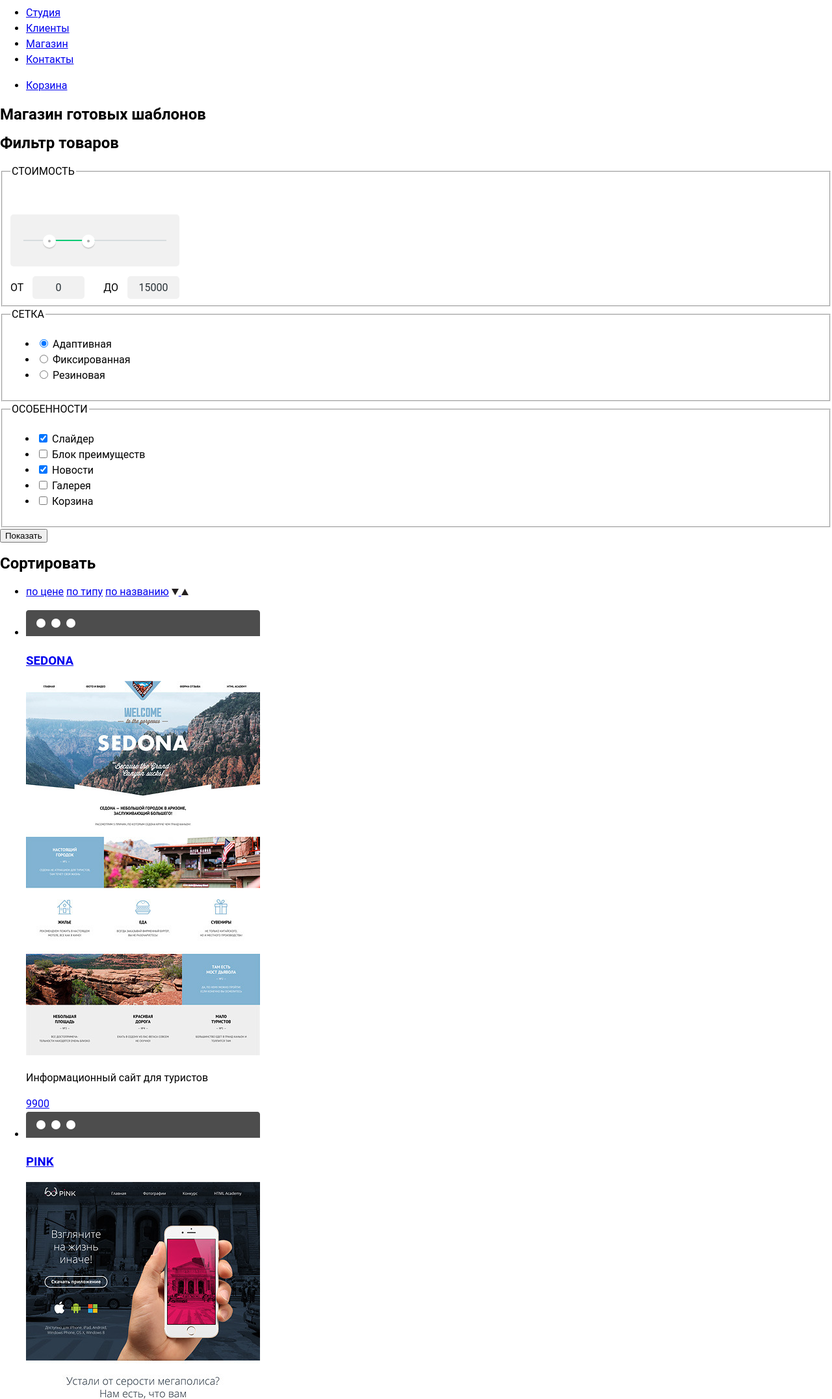
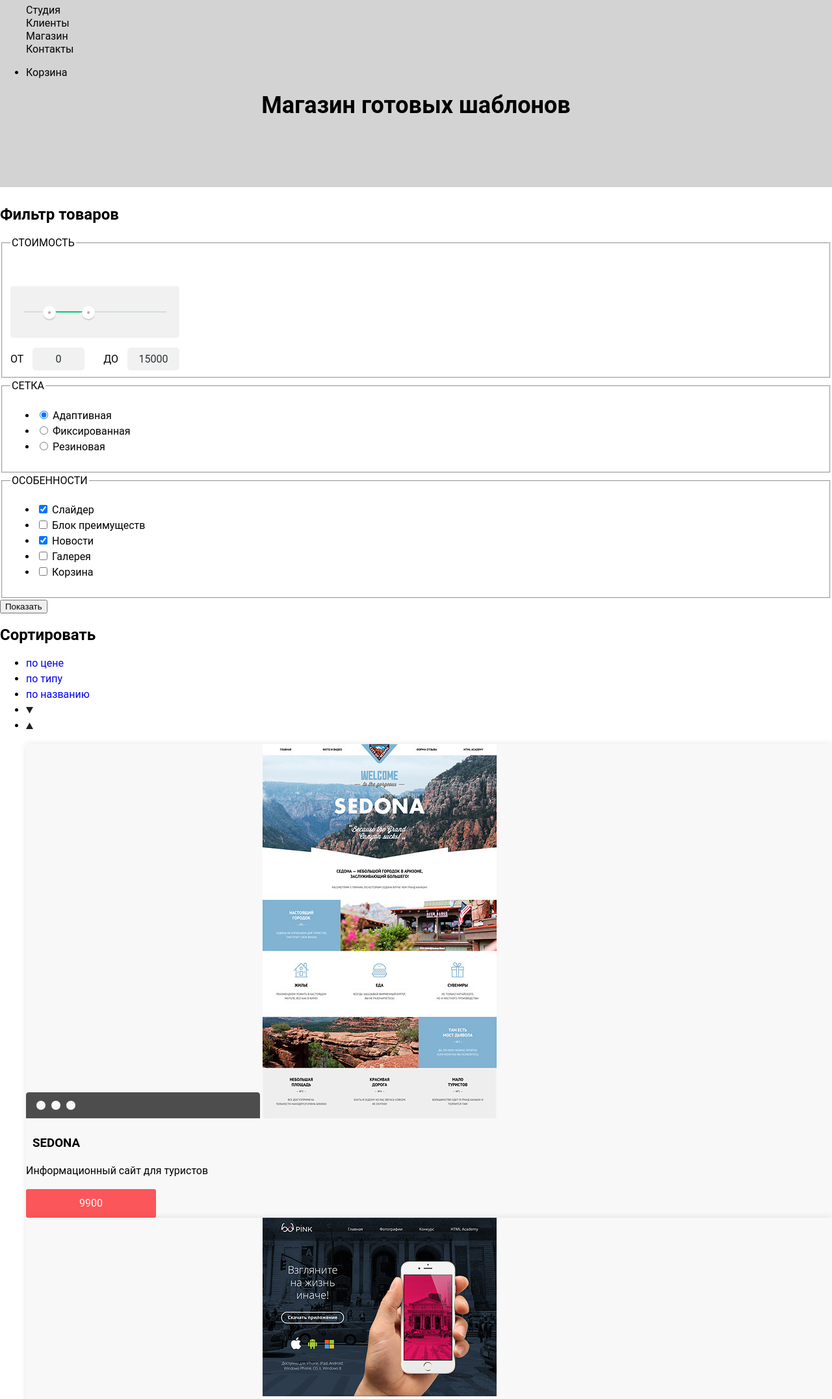
Before and after one commit to kittine2015/125102-nerds, a plain HTML site: page catalog.html in a window 1280 px wide. Shown: the part 80-2233 px from the top of the page at 65% size. Drawn offline with Linux system fonts and the light colour scheme.

Commit message:
10.09 добавления в код

```diff
--- a/catalog.html
+++ b/catalog.html
@@ -10,8 +10,7 @@
     <header class="main-header">
       <nav class="main-navigation">
           <a class="main-header-logo">
-              <img src="img/nerds-logo.svg" width="160" height="65" alt="Логотип
-                «Nerds»">
+           <img src="img/nerds-logo.svg" width="160" height="65" alt="Логотип «Nerds»">
           </a>
         <ul class="site-navigation">
           <li><a href="studia.html">Студия</a></li>
@@ -46,8 +45,6 @@
               <label class="max-price">до <input name="max-price" type="text" value="15000"></label>
             </div>
           </div>
-   <!-- <label>
-      <input type="range" name="radio">    </label>-->
           </fieldset>
           <fieldset>
             <legend>СЕТКА</legend>
@@ -91,93 +88,85 @@
                 </li>
               </ul>
             </fieldset>
-            <button type="submit" class="filter-button">
-              Показать
-            </button>
+            <button type="submit" class="filter-button">Показать</button>
         </form>
-       <!-- Здесь будет фильтр товаров demo -->
       </section>
       <section class="catalog">
         <div class="sort">
           <h2 class="sort-title">Сортировать</h2>
           <ul class="sort-list">
-            <li class="sort-item">
-              <a href="#">по цене</a>
-               <a href="#">по типу</a>
-                <a href="#">по названию</a>
-              <a href="#">
-                <img src="img/icon-down-dir.svg" width="11" height="10" alt="icon-down">
-              </a>
-              <a href="#">
-                <img src="img/icon-up-dir.svg" width="11" height="10" alt="icon-up">
-              </a>
-            </li>
+            <li><a href="#">по цене</a></li>
+            <li><a href="#">по типу</a></li>
+            <li><a href="#">по названию</a></li>
+            <li><a href="#"><img src="img/icon-down-dir.svg" width="11" height="10" alt="icon-down"></a></li>
+            <li><a href="#"><img src="img/icon-up-dir.svg" width="11" height="10" alt="icon-up"></a></li>
           </ul>
           <!--сортировка каталога-->
         </div>
         <ul class="product-list">
           <li class="product-item">
             <img class="products-header" src="img/browser.svg" alt="" width="360" height="40">
+            <img class="products-img" src="img/img-sedona.jpeg" width="360" height="576" alt="SEDONA">
             <div class="product-info">
               <a href="#">
                 <h3 class="product-title">SEDONA</h3>
               </a>
-              <img class="products-img" src="img/img-sedona.jpeg" width="360" height="576" alt="SEDONA">
               <p class="product-desc">Информационный сайт для туристов</p>
-              <a href="#">9900</a>
+
             </div>
+            <a class="product-title-button" href="#">9900</a>
           </li>
           <li class="product-item">
             <img class="products-header" src="img/browser.svg" alt="icon-browser" width="360" height="40">
+            <img class="products-img" src="img/img-pink.jpeg" width="360" height="576" alt="PINK">
             <div class="product-info">
               <a href="#">
                 <h3 class="product-title">PINK</h3>
               </a>
-              <img class="products-img" src="img/img-pink.jpeg" width="360" height="576" alt="PINK">
               <p class="product-desc"></p>
               <a href="#"></a>
             </div>
           </li>
           <li class="product-item">
             <img class="products-header" src="img/browser.svg" alt="icon-browser" width="360" height="40">
+            <img class="products-img" src="img/img-barbershop.jpeg" width="360" height="576" alt="Barbershop">
             <div class="product-info">
               <a href="#">
                 <h3 class="product-title">Barbershop</h3>
               </a>
-              <img class="products-img" src="img/img-barbershop.jpeg" width="360" height="576" alt="Barbershop">
               <p class="product-desc"></p>
               <a href="#"></a>
             </div>
           </li>
           <li class="product-item">
             <img class="products-header" src="img/browser.svg" alt="icon-browser" width="360" height="40">
+            <img class="products-img" src="img/img-mishka.jpeg" width="360" height="576" alt="Mishka">
             <div class="product-info">
               <a href="#">
                 <h3 class="product-title">Mishka</h3>
               </a>
-              <img class="products-img" src="img/img-mishka.jpeg" width="360" height="576" alt="Mishka">
               <p class="product-desc"></p>
               <a href="#"></a>
             </div>
           </li>
           <li class="product-item">
             <img class="products-header" src="img/browser.svg" alt="icon-browser" width="360" height="40">
+            <img class="products-img" src="img/img-aplus.jpeg" width="360" height="576" alt="A+">
             <div class="product-info">
               <a href="#">
                 <h3 class="product-title">A+</h3>
               </a>
-              <img class="products-img" src="img/img-aplus.jpeg" width="360" height="576" alt="A+">
               <p class="product-desc"></p>
               <a href="#"></a>
             </div>
           </li>
           <li class="product-item">
             <img class="products-header" src="img/browser.svg" alt="icon-browser" width="360" height="40">
+            <img class="products-img" src="img/img-kvast.jpeg" width="360" height="576" alt="KVAST">
             <div class="product-info">
               <a href="#">
                 <h3 class="product-title">KVAST</h3>
               </a>
-              <img class="products-img" src="img/img-kvast.jpeg" width="360" height="576" alt="KVAST">
               <p class="product-desc"></p>
               <a href="#"></a>
             </div>
--- a/css/catalog.css
+++ b/css/catalog.css
@@ -8,16 +8,59 @@ body {
   font-weight: 400;
   color: #000000;
 }
+a {
+  text-decoration: none;
+}
+.button {
+  font: inherit;
+
+  text-align: center;
+  color: #ffffff;
+  vertical-align: middle;
+  text-transform: uppercase;
+
+  background-color: #000000;
+  border: none;
+}
+
+.button:hover,
+.button:focus,
+.button:active {
+  background-color: #663d15;
+}
+.main-navigation {
+  font-size: 16px;
+  line-height: 20px;
+  color: #000000;
+
+  background-color: lightgray;
+}
+.page-title {
+  text-align: center;
+  font-family: Roboto, Arial, bold;
+  font-size: 36px;
+  padding-bottom: 116px;
+}
+
+.site-navigation {
+  list-style: none;
+}
+.site-navigation a,
+.basket a {
+  color: #000000;
+}
+.site-navigation a:hover,
+.site-navigation a:focus,
+.basket a:hover,
+.basket a:focus {
+  background-color: rgb(0 0 255);
+}
 
 .filter-item {
   margin: 0;
   padding: 0;
 
   border: none;
-
-  /* Для демонстрации */
-  width: 260px;
-  margin: 50px auto;
 }
 
 .range-filter {
@@ -113,3 +156,49 @@ body {
 .max-price {
   text-align: right;
 }
+.product-list {
+list-style: none;
+}
+
+.product-item {
+  background-color: #f8f8f8;
+  box-shadow: 0 0 10px rgba(0, 0, 0, 0.1);}
+
+
+
+.product-title {
+  margin-left: 10px;
+  color: #000000;
+}
+.product-title-button {
+  display: block;
+  width: 200px;
+  padding: 13px 0;
+
+  font-size: 16px;
+  line-height: 18px;
+  color: #ffffff;
+  text-transform: uppercase;
+  text-align: center;
+  text-decoration: none;
+
+  background-color: #fb565a;
+  border-radius: 3px;
+  border: none;
+}
+.contact-button {
+  display: block;
+  width: 219px;
+  padding: 12px 0;
+
+  font-size: 16px;
+  line-height: 18px;
+  color: #ffffff;
+  text-transform: uppercase;
+  text-align: center;
+  text-decoration: none;
+
+  background-color: #fb565a;
+  border-radius: 3px;
+  border: none;
+}
```
Lines whose indentation alone changed are shown as unchanged.
